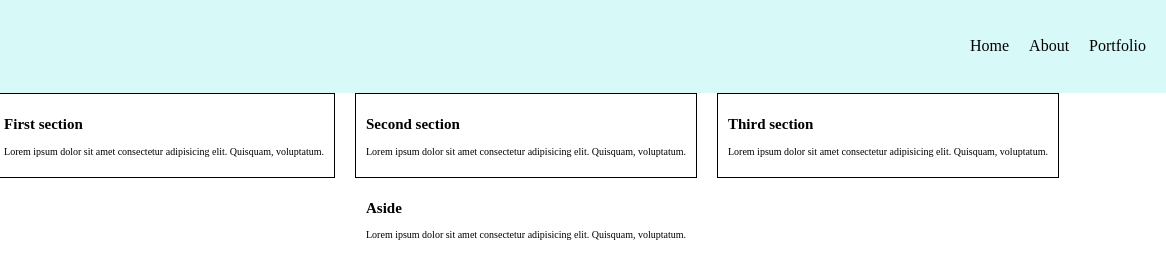
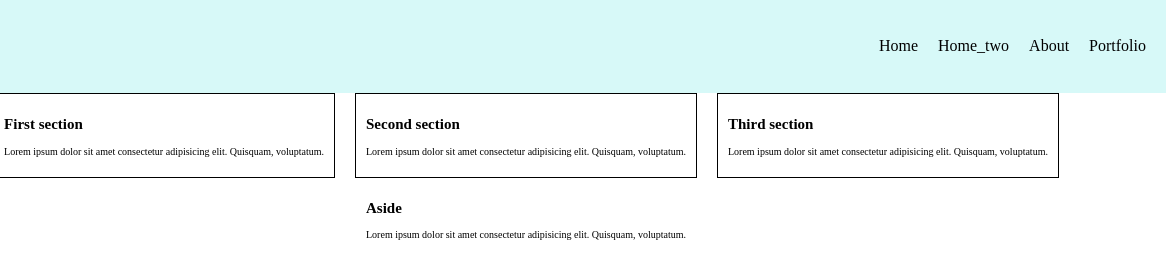
Before and after one commit to AlexDeMichieli/test-repo-2, a plain HTML site: page index.html in a window 1280 px wide. Shown: the full height of the page, 114-1280 px from the left. Drawn offline with Linux system fonts and the light colour scheme.

Commit message:
adding addition to nav

```diff
--- a/index.html
+++ b/index.html
@@ -12,6 +12,7 @@
       <ul>
         <li><img class="logo-img" src='logo.png'></li>
         <li>Home</li>
+        <li>Home_two</li>
         <li>About</li>
         <li>Portfolio</li>
       </ul>
```
